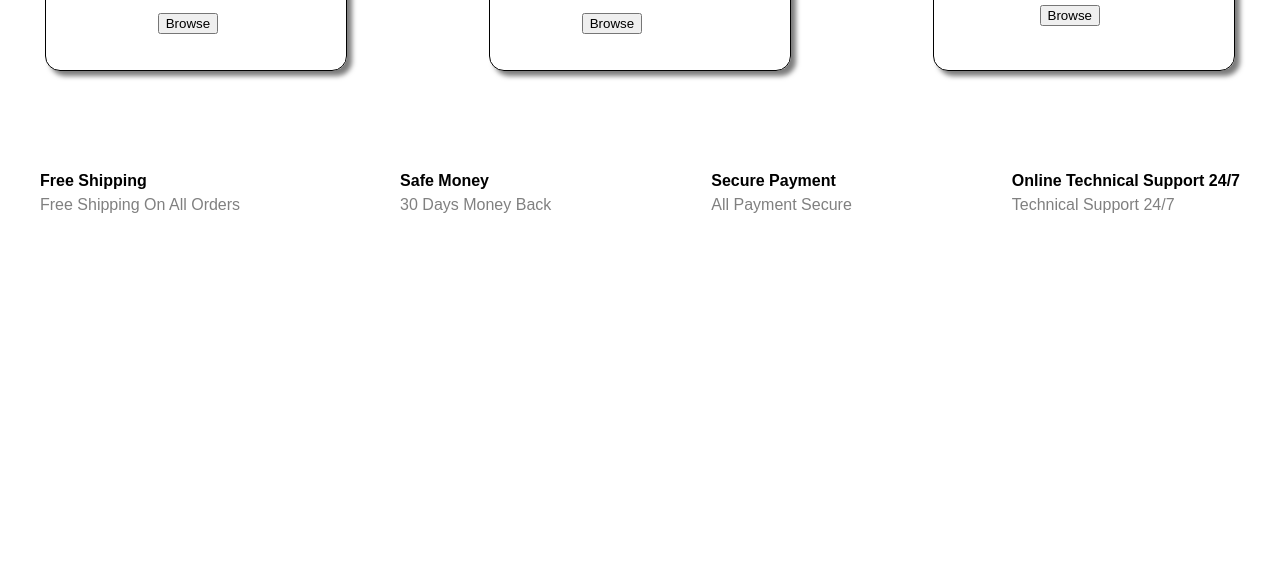
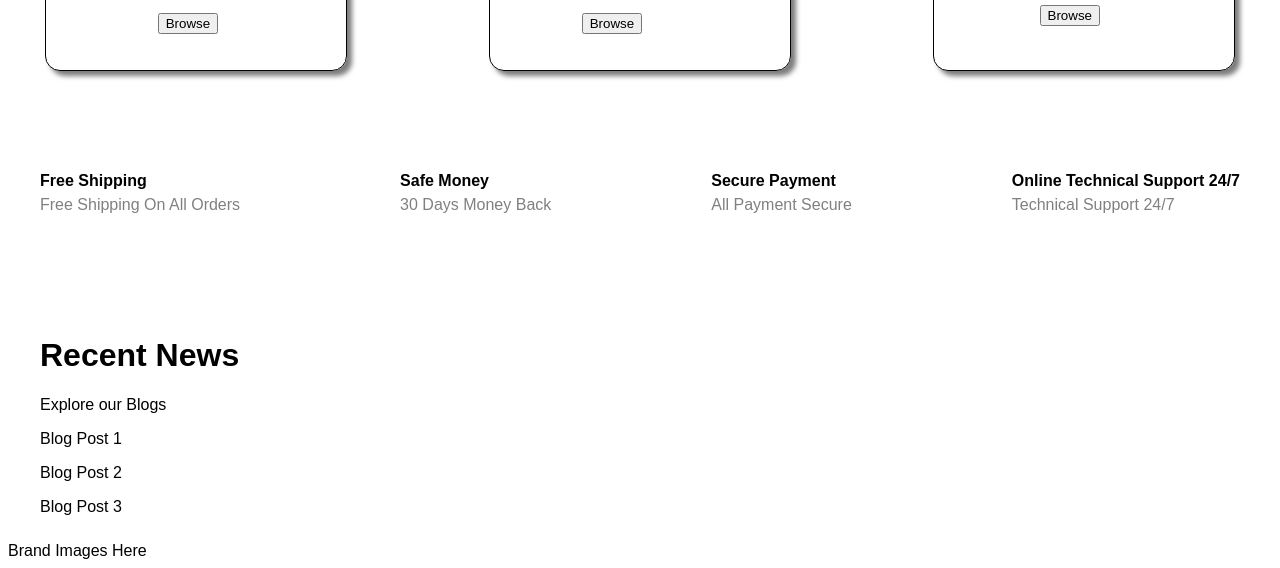
Before and after one commit to CodeJester42/BettaEmporium-HTML-, a plain HTML site: page index.html in a window 1280 px wide. Shown: the part 1123-1691 px from the top of the page. Before the commit the page ends 1437 px from the top, so only its background shows below. Drawn offline with Linux system fonts and the light colour scheme.

Commit message:
created a blog, brand and footer section

```diff
--- a/css/styles.css
+++ b/css/styles.css
@@ -190,3 +190,11 @@
   color: gray;
   margin-top: -10px;
 }
+
+#blog-container {
+  display: flex;
+  justify-content: space-between;
+  max-width: 1200px;
+  margin: 0 auto;
+  padding: 10px 20px;
+}
--- a/index.html
+++ b/index.html
@@ -91,6 +91,36 @@
             </div>
         </div>
     </div>
+    <div id="blog-container">
+        <div id="blog">
+            <div>
+                <h1>Recent News</h1>
+                <p>Explore our Blogs</p>
+            </div>
+            <div>
+                <p>Blog Post 1</p>
+            </div>
+            <div>
+                <p>Blog Post 2</p>
+            </div>
+            <div>
+                <p>Blog Post 3</p>
+            </div>
+        </div>
+    </div>
+    <div class="brands-container">
+        <div class="brands">
+            <div>Brand Images Here</div>
+        </div>
+    </div>
+    <div class="footer-container">
+        <div class="footer">
+            <div></div>
+            <div></div>
+            <div></div>
+            <div></div>
+        </div>
+    </div>
 
 
 
```
